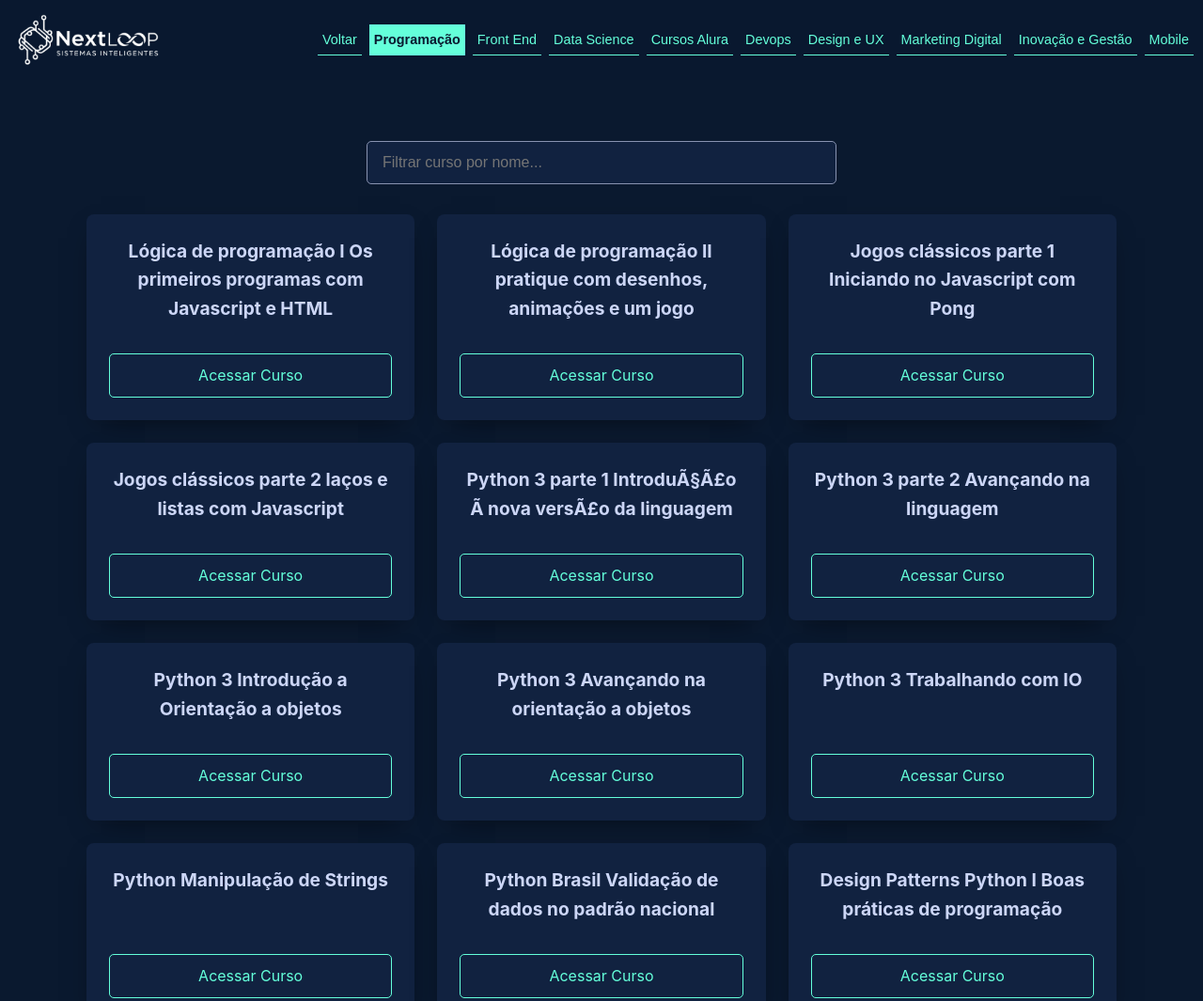
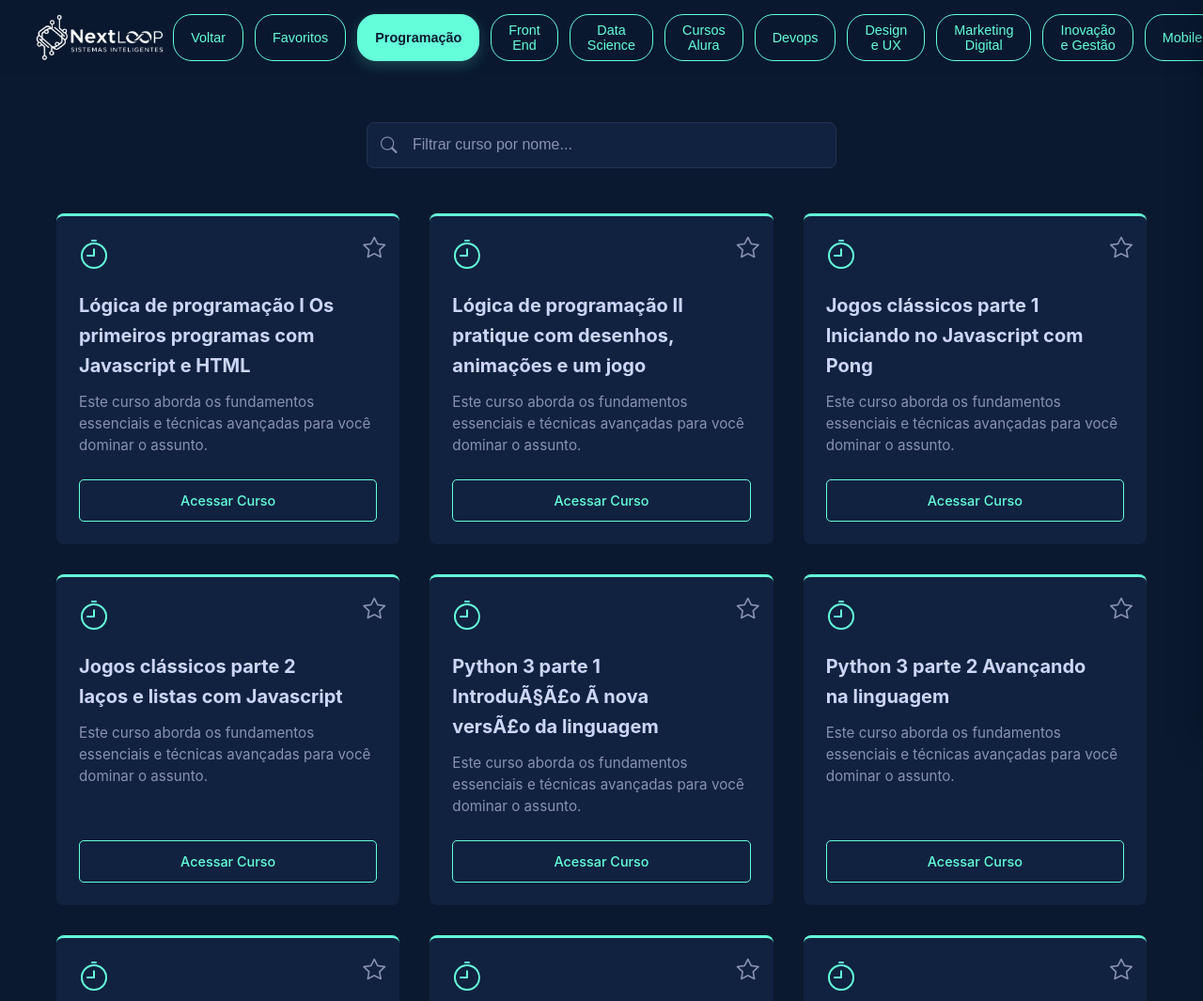
Before and after one commit to NextLoopSystems/nextloopsite, a plain HTML site: page Cursos/index.html in a window 1280 px wide. Shown: the top 1065 px of the page at 94% size. Drawn offline with nearby package versions, Linux system fonts and the light colour scheme.

Commit message:
Update index.html

```diff
--- a/Cursos/index.html
+++ b/Cursos/index.html
@@ -4,6 +4,7 @@
   <meta charset="UTF-8" />
   <meta name="viewport" content="width=device-width, initial-scale=1.0" />
   <title>NextLoop Cursos</title>
+  <link rel="stylesheet" href="https://cdn.jsdelivr.net/npm/bootstrap-icons@1.11.3/font/bootstrap-icons.min.css">
   <style>
     :root {
       --dark-blue: #0a192f;
@@ -11,6 +12,8 @@
       --slate: #8892b0;
       --accent-blue: #64ffda;
       --light-navy: #112240;
+      --navy-shadow: rgba(2,12,27,0.7);
+      --favorite-yellow: #ffc107;
     }
 
     * {
@@ -20,11 +23,16 @@
     }
 
     body {
-      font-family: -apple-system, BlinkMacSystemFont, "Segoe UI", Roboto, Oxygen,
+      font-family: 'Inter', -apple-system, BlinkMacSystemFont, "Segoe UI", Roboto, Oxygen,
         Ubuntu, Cantarell, "Open Sans", "Helvetica Neue", sans-serif;
       background-color: var(--dark-blue);
       color: var(--slate);
       line-height: 1.6;
+      transition: background-color 0.3s ease;
+    }
+
+    body.menu-open {
+        overflow: hidden;
     }
 
     /* --- HEADER E NAVEGAÇÃO --- */
@@ -32,256 +40,294 @@
       display: flex;
       align-items: center;
       justify-content: space-between;
-      padding: 15px 10px;
+      padding: 15px 30px;
       background-color: rgba(10, 25, 47, 0.85);
       backdrop-filter: blur(10px);
       position: fixed;
       width: 100%;
       top: 0;
-      z-index: 10;
+      z-index: 1000;
     }
 
     .logo {
-      height: 55px;
+      height: 50px;
       border-radius: 8px;
     }
 
     #menu-paginas-desktop {
-      display: none; /* Começa escondido, aparece em telas maiores */
-      gap: 0.5rem;
+      display: none;
+      gap: 0.75rem;
     }
 
     .menu-icon {
       cursor: pointer;
-      display: block; /* Visível em telas menores */
+      display: block;
+      z-index: 1002;
     }
 
     /* --- MENU MOBILE --- */
+    #menu-mobile-overlay {
+        position: fixed; top: 0; left: 0; width: 100%; height: 100%;
+        background-color: rgba(0,0,0,0.5); opacity: 0; pointer-events: none;
+        transition: opacity 0.3s ease-in-out; z-index: 1000;
+    }
+    body.menu-open #menu-mobile-overlay { opacity: 1; pointer-events: auto; }
+
     #menu-mobile {
-      display: none;
-      flex-direction: column;
-      position: fixed;
-      top: 0;
-      right: 0;
-      width: 50%;
-      max-width: 280px;
-      height: 100vh;
-      background: var(--light-navy);
-      padding-top: 80px;
-      box-shadow: -10px 0px 30px -15px rgba(0,0,0,0.7);
-      text-align: center;
+      display: flex; flex-direction: column; position: fixed;
+      top: 0; right: 0; width: clamp(250px, 60%, 300px); height: 100vh;
+      background: var(--light-navy); padding-top: 100px;
+      box-shadow: -10px 0px 30px -15px var(--navy-shadow); text-align: center;
+      transform: translateX(100%); transition: transform 0.3s ease-in-out;
+      z-index: 1001;
+    }
+    body.menu-open #menu-mobile { transform: translateX(0); }
+
+    #menu-mobile h3 {
+      color: var(--accent-blue); padding-bottom: 10px; border-bottom: 1px solid #1d2d4d;
+      margin: 0 25px 15px 25px; font-size: 1.1rem; font-weight: 500;
     }
 
-    #menu-mobile h3 {
-        color: var(--accent-blue);
-        padding: 15px 0;
-        border-bottom: 1px solid var(--slate);
-        margin: 0 20px 10px 20px;
+    #close-icon { position: absolute; top: 25px; right: 30px; cursor: pointer; }
+
+    /* Estilo dos botões de categoria (desktop e mobile) */
+    #menu-paginas-desktop button, #menu-paginas-mobile a {
+      background-color: transparent; border: 1px solid var(--accent-blue);
+      color: var(--accent-blue); border-radius: 20px; padding: 8px 18px;
+      font-size: 0.9rem; font-weight: 500; cursor: pointer;
+      text-decoration: none; transition: all 0.25s ease; display: block;
     }
 
-    #close-icon {
-      position: absolute;
-      top: 25px;
-      right: 30px;
-      cursor: pointer;
+    #menu-paginas-mobile a { margin: 8px 25px; padding: 12px; }
+
+    #menu-paginas-desktop button:hover, #menu-paginas-mobile a:hover {
+      background-color: rgba(100, 255, 218, 0.1); transform: translateY(-2px);
     }
 
-    /* Estilo dos botões de categoria (desktop e mobile) */
-    #menu-paginas-desktop button,
-    #menu-paginas-mobile a {
-      background-color: transparent;
-      border: none;
-      border-radius: 0;
-      border-bottom: 1.5px solid var(--accent-blue);
-      color: var(--accent-blue);
-      padding: 8px 5px;
-      font-size: 0.9rem;
-      cursor: pointer;
-      text-decoration: none;
-      transition: background-color 0.3s ease;
-      display: block;
-    }
-
-    #menu-paginas-mobile a {
-        margin: 10px 20px;
-    }
-
-    #menu-paginas-desktop button:hover,
-    #menu-paginas-mobile a:hover {
-      background-color: rgba(100, 255, 218, 0.1);
-    }
-
-    #menu-paginas-desktop button.active,
-    #menu-paginas-mobile a.active {
-      background-color: var(--accent-blue);
-      color: var(--dark-blue);
-      font-weight: bold;
+    #menu-paginas-desktop button.active, #menu-paginas-mobile a.active {
+      background-color: var(--accent-blue); color: var(--dark-blue);
+      font-weight: 700; box-shadow: 0 5px 15px rgba(100, 255, 218, 0.2);
     }
 
     /* --- CONTEÚDO PRINCIPAL --- */
-    main {
-      padding: 0 20px;
-      max-width: 1200px;
+    main { padding: 0 20px; max-width: 1200px; margin: 0 auto; }
+
+    #filtro-container {
+      padding-top: 130px;
+      padding-bottom: 3rem;
+    }
+
+    .search-wrapper {
+        position: relative;
+        max-width: 500px;
         margin: 0 auto;
     }
 
-    #filtro-container {
-      margin: 0 auto;
-      text-align: center;
-      padding-top: 150px; /* Espaço para o header fixo */
-      padding-bottom: 2rem;
+    .search-icon {
+        position: absolute;
+        left: 15px;
+        top: 50%; /* CORRIGIDO */
+        transform: translateY(-50%);
+        font-size: 1.1rem;
+        color: var(--slate);
+        pointer-events: none;
     }
 
     #filtro-nome {
-      width: 90%;
-      max-width: 500px;
-      padding: 0.8rem 1rem;
-      font-size: 1rem;
-      border-radius: 5px;
-      border: 1px solid var(--slate);
-      background-color: var(--light-navy);
-      color: var(--light-slate);
+      width: 100%; padding: 0.9rem 1rem 0.9rem 3rem; font-size: 1rem;
+      border-radius: 8px; border: 1px solid #233554;
+      background-color: var(--light-navy); color: var(--light-slate);
+      transition: all 0.25s ease;
     }
+    #filtro-nome::placeholder { color: var(--slate); }
     #filtro-nome:focus {
-        outline: none;
-        border-color: var(--accent-blue);
-        box-shadow: 0 0 0 3px rgba(100, 255, 218, 0.2);
+      outline: none; border-color: var(--accent-blue);
+      box-shadow: 0 0 0 4px rgba(100, 255, 218, 0.1);
     }
 
     #cards-container {
       display: grid;
-      grid-template-columns: repeat(auto-fill, minmax(280px, 1fr));
-      gap: 1.5rem;
-      padding: 0 2rem 2rem 2rem;
+      grid-template-columns: repeat(auto-fill, minmax(300px, 1fr));
+      gap: 2rem; padding-bottom: 4rem;
     }
 
     .card {
-      background-color: var(--light-navy);
-      padding: 1.5rem;
-      border-radius: 8px;
+      background-color: var(--light-navy); border-radius: 8px;
+      text-align: left; display: flex; flex-direction: column;
       transition: transform 0.3s ease, box-shadow 0.3s ease;
-      box-shadow: 0 10px 30px -15px rgba(0,0,0,0.7);
-      text-align: center;
-      display: flex;
-      flex-direction: column;
-      justify-content: space-between;
+      overflow: hidden; border-top: 3px solid var(--accent-blue);
+      position: relative;
     }
 
     .card:hover {
-      transform: translateY(-7px);
-      box-shadow: 0 20px 30px -15px rgba(0,0,0,0.7);
+      transform: translateY(-8px); box-shadow: 0 20px 40px -15px var(--navy-shadow);
     }
 
-    .card h3 {
-      color: var(--light-slate);
-      font-size: 1.2rem;
-      margin-bottom: 1rem;
+    .favorite-toggle {
+        position: absolute; top: 15px; right: 15px; font-size: 1.5rem;
+        cursor: pointer; color: var(--slate);
+        transition: color 0.2s ease, transform 0.2s ease;
+    }
+    .favorite-toggle:hover { transform: scale(1.2); }
+    .favorite-toggle.bi-star-fill { color: var(--favorite-yellow); }
+
+    .card-content {
+      padding: 1.5rem; display: flex; flex-direction: column; flex-grow: 1;
     }
 
+    .card-icon { color: var(--accent-blue); margin-bottom: 1rem; }
+    .card h3 {
+      color: var(--light-slate); font-size: 1.25rem; margin-bottom: 0.75rem;
+      padding-right: 30px;
+    }
+    .card p {
+      font-size: 0.95rem; line-height: 1.5; flex-grow: 1; margin-bottom: 1.5rem;
+    }
     .card a {
-      background-color: transparent;
-      border: 1px solid var(--accent-blue);
-      color: var(--accent-blue);
-      padding: 10px 20px;
-      font-size: 1rem;
-      border-radius: 5px;
-      text-decoration: none;
-      cursor: pointer;
-      transition: background-color 0.3s ease, color 0.3s ease;
-      margin-top: 1rem;
+      display: inline-block; background-color: transparent;
+      border: 1px solid var(--accent-blue); color: var(--accent-blue);
+      padding: 10px 20px; font-size: 0.9rem; font-weight: 500;
+      border-radius: 5px; text-decoration: none; text-align: center;
+      cursor: pointer; transition: background-color 0.3s ease, color 0.3s ease;
+      margin-top: auto;
     }
+    .card a:hover { background-color: rgba(100, 255, 218, 0.1); }
 
-    .card a:hover {
-      background-color: var(--accent-blue);
-      color: var(--dark-blue);
+    @media (min-width: 768px) {
+      .menu-icon, #close-icon { display: none; }
+      #menu-paginas-desktop { display: flex; }
     }
-
-    /* --- MEDIA QUERIES --- */
-    @media (min-width: 768px) {
-      .menu-icon {
-        display: none;
-      }
-      #menu-paginas-desktop {
-        display: flex;
-      }
-    }
-
   </style>
 </head>
 <body>
+  <div id="menu-mobile-overlay" onclick="toggleMenu()"></div>
   <header>
     <img src="LogoNLStextoBranco.png" alt="Logo NextLoop" class="logo" />
-    <nav id="menu-paginas-desktop">
-      <button onclick="history.back()">Voltar</button>
-    </nav>
+    <nav id="menu-paginas-desktop"></nav>
     <div class="menu-icon" onclick="toggleMenu()">
-      <svg xmlns="http://www.w3.org/2000/svg" width="32" height="32" fill="currentColor" viewBox="0 0 16 16" style="color: var(--accent-blue);">
-        <path fill-rule="evenodd" d="M2.5 12a.5.5 0 0 1 .5-.5h10a.5.5 0 0 1 0 1H3a.5.5 0 0 1-.5-.5zm0-4a.5.5 0 0 1 .5-.5h10a.5.5 0 0 1 0 1H3a.5.5 0 0 1-.5-.5zm0-4a.5.5 0 0 1 .5-.5h10a.5.5 0 0 1 0 1H3a.5.5 0 0 1-.5-.5z"/>
-      </svg>
+      <svg xmlns="http://www.w3.org/2000/svg" width="32" height="32" fill="currentColor" viewBox="0 0 16 16" style="color: var(--accent-blue);"><path fill-rule="evenodd" d="M2.5 12a.5.5 0 0 1 .5-.5h10a.5.5 0 0 1 0 1H3a.5.5 0 0 1-.5-.5zm0-4a.5.5 0 0 1 .5-.5h10a.5.5 0 0 1 0 1H3a.5.5 0 0 1-.5-.5zm0-4a.5.5 0 0 1 .5-.5h10a.5.5 0 0 1 0 1H3a.5.5 0 0 1-.5-.5z"/></svg>
     </div>
   </header>
 
   <nav id="menu-mobile">
-    <div id="close-icon" onclick="toggleMenu()">
-      <svg xmlns="http://www.w3.org/2000/svg" width="32" height="32" fill="currentColor" viewBox="0 0 16 16" style="color: var(--accent-blue);">
-        <path d="M4.646 4.646a.5.5 0 0 1 .708 0L8 7.293l2.646-2.647a.5.5 0 0 1 .708.708L8.707 8l2.647 2.646a.5.5 0 0 1-.708.708L8 8.707l-2.646 2.647a.5.5 0 0 1-.708-.708L7.293 8 4.646 5.354a.5.5 0 0 1 0-.708z"/>
-      </svg>
-    </div>
+    <div id="close-icon" onclick="toggleMenu()"><svg xmlns="http://www.w3.org/2000/svg" width="32" height="32" fill="currentColor" viewBox="0 0 16 16" style="color: var(--accent-blue);"><path d="M4.646 4.646a.5.5 0 0 1 .708 0L8 7.293l2.646-2.647a.5.5 0 0 1 .708.708L8.707 8l2.647 2.646a.5.5 0 0 1-.708.708L8 8.707l-2.646 2.647a.5.5 0 0 1-.708-.708L7.293 8 4.646 5.354a.5.5 0 0 1 0-.708z"/></svg></div>
     <h3>Categorias</h3>
     <div id="menu-paginas-mobile"></div>
   </nav>
 
   <main>
     <div id="filtro-container">
+      <div class="search-wrapper">
+        <i class="bi bi-search search-icon"></i>
         <input type="text" id="filtro-nome" placeholder="Filtrar curso por nome..." />
       </div>
-    <div id="cards-container">
     </div>
+    <div id="cards-container"></div>
   </main>
 
   <script>
     let dadosJson = {};
+    let abaAtiva = null;
+    let cursosAtuais = [];
+    let favorites = [];
+
     const menuDesktop = document.getElementById("menu-paginas-desktop");
     const menuMobile = document.getElementById("menu-paginas-mobile");
     const container = document.getElementById("cards-container");
     const filtroInput = document.getElementById("filtro-nome");
-    let abaAtiva = null;
-    let cursosAtuais = [];
 
-    // --- Lógica de busca e exibição dos cursos ---
+    function loadFavorites() {
+        const storedFavorites = localStorage.getItem('nextloopCursosFavoritos');
+        if (storedFavorites) favorites = JSON.parse(storedFavorites);
+    }
+
+    function saveFavorites() {
+        localStorage.setItem('nextloopCursosFavoritos', JSON.stringify(favorites));
+    }
+
+    function generateCourseId(item) {
+        return btoa(unescape(encodeURIComponent(item.Nome + item.Link)));
+    }
+
+    function toggleFavorite(courseId) {
+        const favoriteIndex = favorites.indexOf(courseId);
+        if (favoriteIndex > -1) {
+            favorites.splice(favoriteIndex, 1);
+        } else {
+            favorites.push(courseId);
+        }
+        saveFavorites();
+
+        if (abaAtiva === 'Favoritos') {
+            mostrarPagina('Favoritos');
+            filtrarCursosAtuais(); // Re-aplica o filtro de texto se houver
+        } else {
+            const star = document.querySelector(`.card[data-id="${courseId}"] .favorite-toggle`);
+            if (star) {
+                star.classList.toggle('bi-star');
+                star.classList.toggle('bi-star-fill');
+            }
+        }
+    }
+
+    document.addEventListener('DOMContentLoaded', () => {
+        loadFavorites();
         fetch("planilha_completa.json")
           .then(res => res.text())
           .then(text => JSON.parse(text.replace(/\bNaN\b/g, 'null')))
           .then(data => {
             dadosJson = data;
             const paginas = Object.keys(data);
-        montarMenu(paginas);
-        abaAtiva = paginas[0];
+            const defaultPage = paginas.length > 0 ? paginas[0] : null; // Define a primeira categoria como padrão
+
+            const menuItems = ['Favoritos', ...paginas];
+
+            criarBotaoVoltar();
+            montarMenu(menuItems);
+
+            // CORRIGIDO: Inicia na primeira categoria de cursos, não em favoritos
+            if (defaultPage) {
+                abaAtiva = defaultPage;
                 mostrarPagina(abaAtiva);
                 marcarBotaoAtivo(abaAtiva);
+            }
           })
           .catch(e => {
             container.innerHTML = "<p style='color:red; text-align:center;'>Erro ao carregar os dados.</p>";
             console.error(e);
           });
+    });
+
+    function criarBotaoVoltar() {
+        const btnVoltarDesktop = document.createElement("button");
+        btnVoltarDesktop.textContent = "Voltar";
+        btnVoltarDesktop.onclick = () => history.back();
+        menuDesktop.appendChild(btnVoltarDesktop);
+
+        const linkVoltarMobile = document.createElement("a");
+        linkVoltarMobile.textContent = "Voltar";
+        linkVoltarMobile.href = "#";
+        linkVoltarMobile.onclick = (e) => { e.preventDefault(); history.back(); };
+        menuMobile.appendChild(linkVoltarMobile);
+    }
 
     function montarMenu(paginas) {
-      paginas.forEach(nome => {
-        // Cria botão para o menu do Desktop
+      paginas.forEach((nome, index) => {
+        if (nome === 'Favoritos' && paginas.length > 1) {
+            const hr = document.createElement('hr');
+            hr.style.margin = "0 25px"; hr.style.border = "1px solid #1d2d4d";
+            menuMobile.appendChild(hr);
+        }
+
         const btnDesktop = document.createElement("button");
         btnDesktop.textContent = nome;
         btnDesktop.onclick = () => handleMenuClick(nome);
         menuDesktop.appendChild(btnDesktop);
 
-        // Cria link para o menu Mobile
         const linkMobile = document.createElement("a");
         linkMobile.textContent = nome;
         linkMobile.href = "#";
-        linkMobile.onclick = (e) => {
-            e.preventDefault();
-            handleMenuClick(nome);
-            toggleMenu(); // Fecha o menu ao clicar
-        };
+        linkMobile.onclick = (e) => { e.preventDefault(); handleMenuClick(nome); toggleMenu(); };
         menuMobile.appendChild(linkMobile);
       });
     }
@@ -296,46 +342,81 @@
     }
 
     function mostrarPagina(nomePagina) {
-      container.innerHTML = "";
+        if (nomePagina === 'Favoritos') {
+            const uniqueCourses = new Map();
+            // CORRIGIDO: Garante que cada curso seja adicionado apenas uma vez
+            for (const page in dadosJson) {
+                dadosJson[page].forEach(course => {
+                    const courseId = generateCourseId(course);
+                    if (!uniqueCourses.has(courseId)) {
+                        uniqueCourses.set(courseId, course);
+                    }
+                });
+            }
+            const todosOsCursosUnicos = Array.from(uniqueCourses.values());
+            cursosAtuais = todosOsCursosUnicos.filter(curso => favorites.includes(generateCourseId(curso)));
+        } else {
             cursosAtuais = dadosJson[nomePagina] || [];
+        }
         renderizarCards(cursosAtuais);
     }
 
     function renderizarCards(lista) {
       container.innerHTML = "";
       if (lista.length === 0) {
-        container.innerHTML = "<p style='text-align:center;'>Nenhum curso encontrado com este filtro.</p>";
+        let msg = abaAtiva === 'Favoritos'
+            ? "Você ainda não favoritou nenhum curso. Clique na estrela ☆ de um curso para salvá-lo aqui."
+            : "Nenhum curso encontrado com este filtro.";
+        container.innerHTML = `<p style='text-align:center;'>${msg}</p>`;
         return;
       }
+
       lista.forEach(item => {
+        const courseId = generateCourseId(item);
+        const isFavorite = favorites.includes(courseId);
+        const starClass = isFavorite ? 'bi-star-fill' : 'bi-star';
+
         const card = document.createElement("div");
         card.className = "card";
+        card.dataset.id = courseId;
+
         card.innerHTML = `
+          <i class="bi ${starClass} favorite-toggle" onclick="event.stopPropagation(); toggleFavorite('${courseId}')"></i>
+          <div class="card-content">
+            <div class="card-icon">
+              <svg xmlns="http://www.w3.org/2000/svg" width="32" height="32" fill="currentColor" viewBox="0 0 16 16"><path d="M8.5 5.6a.5.5 0 1 0-1 0v2.9h-3a.5.5 0 0 0 0 1H8a.5.5 0 0 0 .5-.5V5.6z"/><path d="M6.5 1A.5.5 0 0 1 7 .5h2a.5.5 0 0 1 0 1H7a.5.5 0 0 1-.5-.5zM8 15A6 6 0 1 0 8 3a6 6 0 0 0 0 12zm0 1A7 7 0 1 1 8 2a7 7 0 0 1 0 14z"/></svg>
+            </div>
             <h3>${item.Nome}</h3>
+            <p>Este curso aborda os fundamentos essenciais e técnicas avançadas para você dominar o assunto.</p>
             <a href="${item.Link}" target="_blank" rel="noopener noreferrer">Acessar Curso</a>
+          </div>
         `;
         container.appendChild(card);
       });
     }
 
-    filtroInput.addEventListener("input", () => {
+    function filtrarCursosAtuais() {
         const texto = filtroInput.value.toLowerCase();
+        if(!texto) {
+            renderizarCards(cursosAtuais);
+            return;
+        }
         const filtrados = cursosAtuais.filter(curso => curso.Nome.toLowerCase().includes(texto));
         renderizarCards(filtrados);
-    });
+    }
+
+    filtroInput.addEventListener("input", filtrarCursosAtuais);
 
     function marcarBotaoAtivo(nome) {
       const elementosDoMenu = document.querySelectorAll("#menu-paginas-desktop button, #menu-paginas-mobile a");
       elementosDoMenu.forEach(el => {
+        if (el.textContent !== "Voltar") {
           el.classList.toggle("active", el.textContent === nome);
+        }
       });
     }
 
-    // --- Lógica do Menu Mobile ---
-    function toggleMenu() {
-      const menu = document.getElementById("menu-mobile");
-      menu.style.display = menu.style.display === "flex" ? "none" : "flex";
-    }
+    function toggleMenu() { document.body.classList.toggle("menu-open"); }
   </script>
 </body>
 </html>
```
Lines whose indentation alone changed are shown as unchanged.
